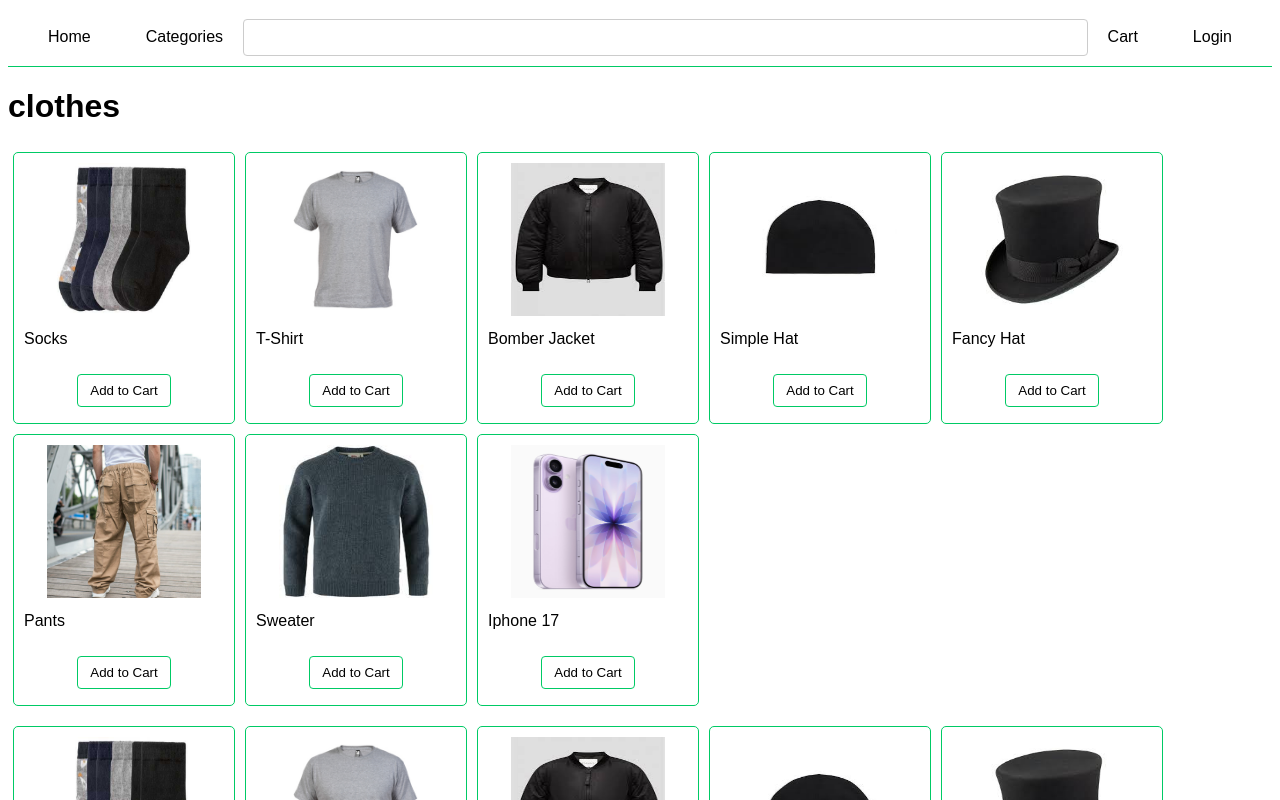
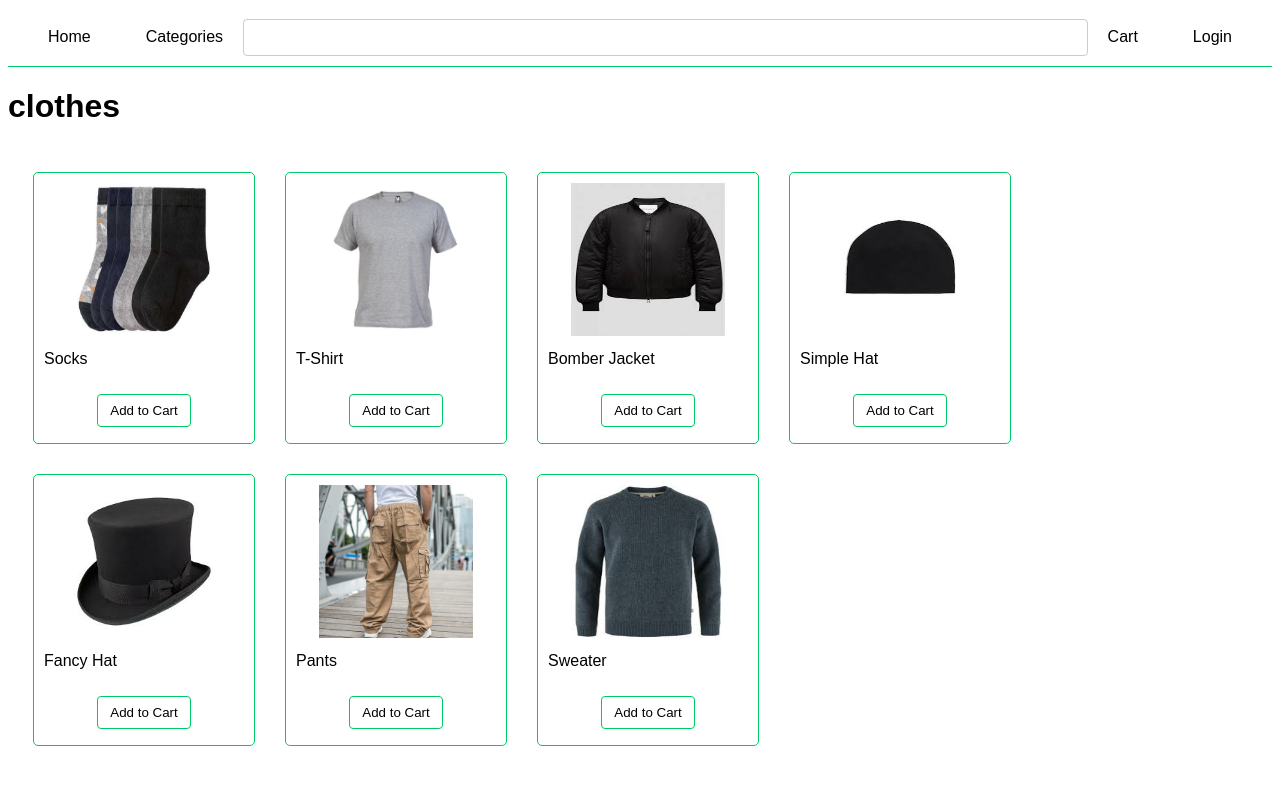
Before and after one commit to DeDKiK/shop, a React app: page /category/clothes in a window 1280 px wide. Shown: the top 800 px of the page. Built offline with nearby package versions, Linux system fonts and the light colour scheme.

Commit message:
feat: update ItemCard component to display individual items and enhance HomePage layout with new styles

```diff
--- a/src/AppComponents/itemCard/itemCard.tsx
+++ b/src/AppComponents/itemCard/itemCard.tsx
@@ -1,6 +1,5 @@
 import styles from "./itemCardStyle.module.css";
 import { useCart } from "../../context/cartContext";
-import { items } from "../items";
 
 interface Item {
   id: string;
@@ -16,8 +15,6 @@ interface IitemCardProps {
 function ItemCard({ item }: IitemCardProps) {
   const { addToCart } = useCart();
   return (
-    <div className={styles.itemCard}>
-      {items.map((item) => (
     <div key={item.id} className={styles.item}>
       <img src={item.src} alt={item.alt} />
       <p>{item.name}</p>
@@ -34,8 +31,6 @@ function ItemCard({ item }: IitemCardProps) {
         Add to Cart
       </button>
     </div>
-      ))}
-    </div>
   );
 }
 export default ItemCard;
--- a/src/pages/CategoryPage/CategoryPage.tsx
+++ b/src/pages/CategoryPage/CategoryPage.tsx
@@ -1,6 +1,7 @@
 import { useParams } from "react-router-dom";
 import { items } from "../../AppComponents/items";
 import ItemCard from "../../AppComponents/itemCard/itemCard";
+import styles from "../HomePage/homePageStyle.module.css";
 
 export default function categoryPage() {
   const { category } = useParams<{ category: string }>();
@@ -9,13 +10,6 @@ export default function categoryPage() {
     (item) => item.category.toLowerCase() === category?.toLowerCase(),
   );
 
-  console.log("Параметр з URL:", category);
-  console.log("Всі категорії в масиві:");
-  items.forEach((item) => {
-    console.log(`- ${item.name} → "${item.category}"`);
-  });
-  console.log("Фільтровані товари:", filteredItems);
-
   return (
     <div>
       <h1>{category}</h1>
@@ -23,7 +17,7 @@ export default function categoryPage() {
       {filteredItems.length === 0 ? (
         <p>No Items in this category</p>
       ) : (
-        <div>
+        <div className={styles.itemsContainer}>
           {filteredItems.map((item) => (
             <ItemCard key={item.id} item={item} />
           ))}
--- a/src/pages/HomePage/HomePage.tsx
+++ b/src/pages/HomePage/HomePage.tsx
@@ -1,10 +1,14 @@
 import ItemCard from "../../AppComponents/itemCard/itemCard";
+import { items } from "../../AppComponents/items";
+import styles from "./homePageStyle.module.css";
 
 function HomePage() {
   return (
-    <>
-      <ItemCard />
-    </>
+    <div className={styles.itemsContainer}>
+      {items.map((item) => (
+        <ItemCard key={item.id} item={item} />
+      ))}
+    </div>
   );
 }
 
--- /dev/null
+++ b/src/pages/HomePage/homePageStyle.module.css
@@ -0,0 +1,6 @@
+.itemsContainer {
+  display: flex;
+  flex-wrap: wrap;
+  gap: 20px;
+  padding: 20px;
+}
--- a/webpack/webpack.config.js
+++ b/webpack/webpack.config.js
@@ -6,6 +6,7 @@ module.exports = {
   output: {
     filename: "bundle.js",
     path: path.resolve(__dirname, "..", "/build"),
+    publicPath: "/",
   },
   plugins: [
     new HtmlWebpackPlugin({
```
Lines whose indentation alone changed are shown as unchanged.
